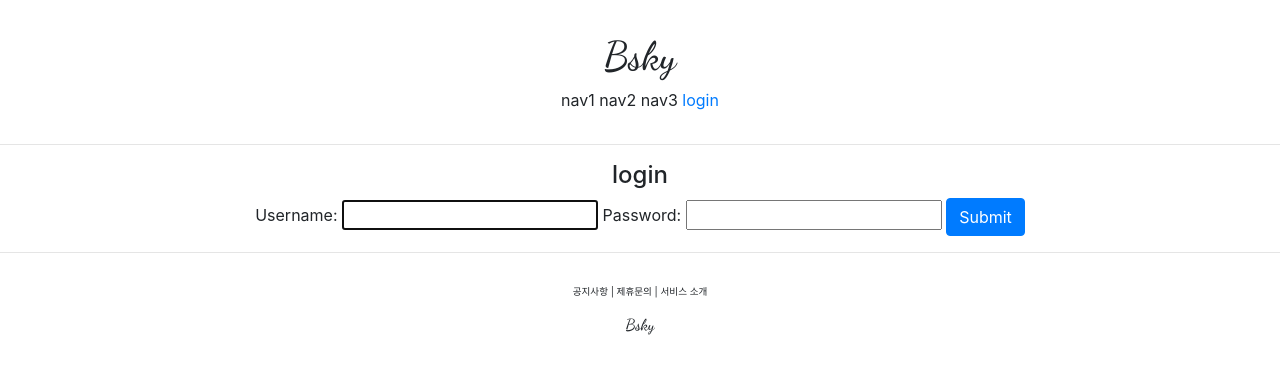
After one commit to Soyuen-Yu/djangoProject, a Django app: page /account/login/ in a window 1280 px wide. The commit adds this page. Shown: the top 374 px of the page. Run offline with Django 4.2, Linux system fonts and the light colour scheme.

Commit message:
로그인/로그아웃 경로 설정

```diff
--- a/Bsky/settings.py
+++ b/Bsky/settings.py
@@ -13,6 +13,9 @@ https://docs.djangoproject.com/en/4.1/ref/settings/
 from pathlib import Path
 
 import os, environ
+
+from django.urls import reverse_lazy
+
 env = environ.Env(
     # set casting, default value
     DEBUG=(bool, False)
@@ -138,3 +141,6 @@ STATICFILES_DIRS = [
 # https://docs.djangoproject.com/en/4.1/ref/settings/#default-auto-field
 
 DEFAULT_AUTO_FIELD = 'django.db.models.BigAutoField'
+
+LOGIN_REDIRECT_URL = reverse_lazy('accountapp:hello_world')
+LOGOUT_REDIRECT_URL = reverse_lazy('accountapp:login')
--- /dev/null
+++ b/accountapp/templates/accountapp/login.html
@@ -0,0 +1,17 @@
+{% extends 'base.html' %}
+
+{% block content %}
+
+  <div style="text-align: center">
+    <div>
+      <h4>login</h4>
+    </div>
+
+      <form action="" method="post">
+        {% csrf_token %}
+        {{form}}
+        <input type="submit" class="btn btn-primary">
+      </form>
+  </div>
+
+{% endblock %}
--- a/accountapp/urls.py
+++ b/accountapp/urls.py
@@ -1,3 +1,4 @@
+from django.contrib.auth.views import LoginView, LogoutView
 from django.urls import path
 
 from accountapp.views import hello_world, AccountCreateView
@@ -7,4 +8,7 @@ app_name = "accountapp" #appname을 명시하여 경로를 편리하게 설정
 urlpatterns = [
     path('hello_world/', hello_world, name='hello_world'),
     path('create/', AccountCreateView.as_view(), name='create'),
+    path('login/', LoginView.as_view(template_name='accountapp/login.html'), name='login'),
+    path('logout/', LogoutView.as_view(), name='logout'),
+
 ]
--- a/templates/header.html
+++ b/templates/header.html
@@ -6,6 +6,16 @@
         <span>nav1</span>
         <span>nav2</span>
         <span>nav3</span>
-        <span>nav4</span>
+        {% if not user.is_authenticated %}
+            <a href="{% url 'accountapp:login' %}?next={{ request.path }}">
+                <!--?next=={{request.path}} 구문을 통하여 login, logout을 하고난 뒤에 현재 페이지로 연결 할 수 있다.-->
+                <!--이전 페이지의 경로를 url뒤에 붙여서 연결해주는식 ex > account/login/?next=/account/hello_world/-->
+                <span>login</span>
+            </a>
+        {% else %}
+           <a href="{% url 'accountapp:logout' %}?next={{ request.path }}">
+                <span>logout</span>
+            </a>
+        {% endif %}
     </div>
 </div>
```
